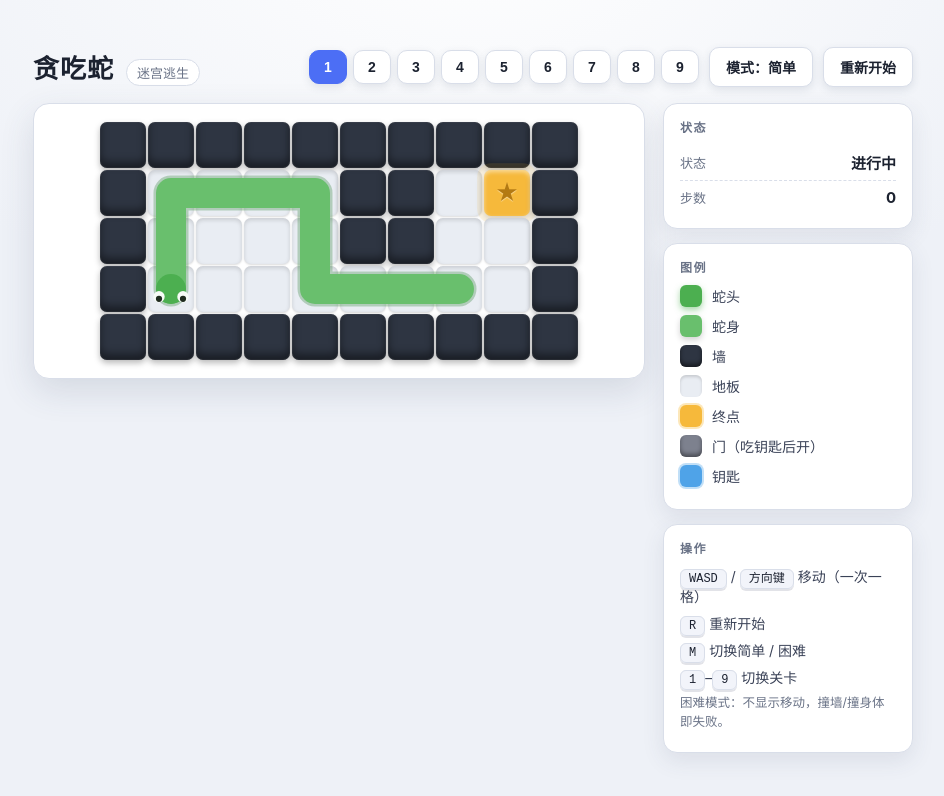
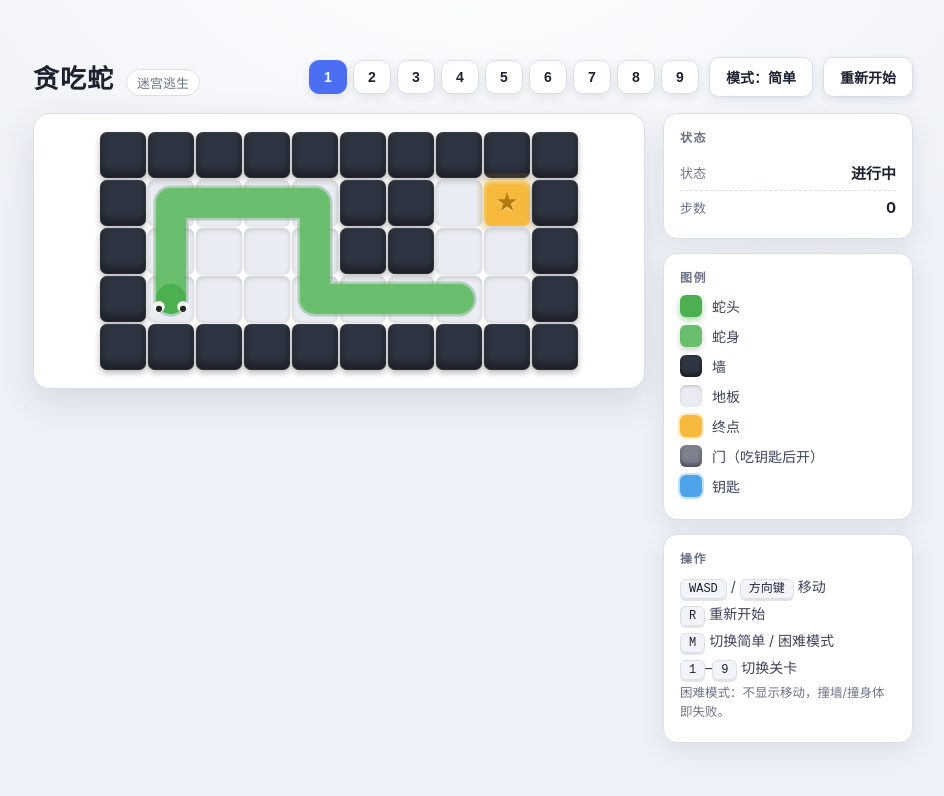
Before and after one commit to axiomofchoice-hjt/memorysnake, a React (Vite) app: page / in a window 1280 px wide. Shown: the top 796 px of the page, without its empty margins (167-1111 px from the left). Built offline with nearby package versions, Linux system fonts and the light colour scheme.

Commit message:
docs: 调整操作提示文案
- “M 切换简单 / 困难”末尾加“模式”：切换简单 / 困难模式
- “移动（一次一格）”去掉“（一次一格）”：移动

```diff
--- a/src/components/Panel.jsx
+++ b/src/components/Panel.jsx
@@ -25,9 +25,9 @@ export default function Panel({ game, hardMode }) {
 
       <div className="card">
         <div className="legend-title">操作</div>
-        <div className="hint"><kbd>WASD</kbd> / <kbd>方向键</kbd> 移动（一次一格）</div>
+        <div className="hint"><kbd>WASD</kbd> / <kbd>方向键</kbd> 移动</div>
         <div className="hint"><kbd>R</kbd> 重新开始</div>
-        <div className="hint"><kbd>M</kbd> 切换简单 / 困难</div>
+        <div className="hint"><kbd>M</kbd> 切换简单 / 困难模式</div>
         <div className="hint"><kbd>1</kbd>–<kbd>9</kbd> 切换关卡</div>
         <div className="hint mode-note">困难模式：不显示移动，撞墙/撞身体即失败。</div>
       </div>
```
